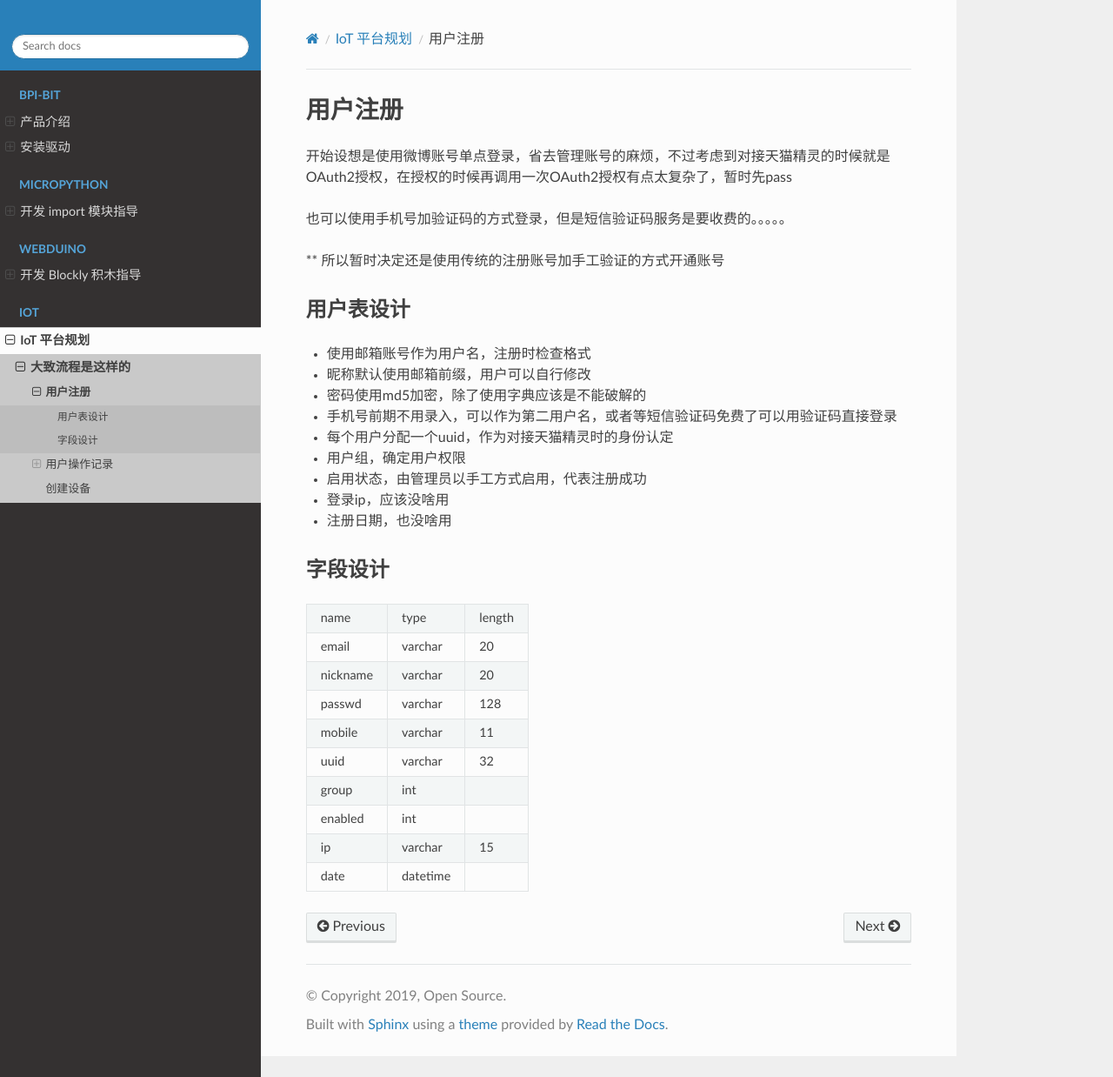
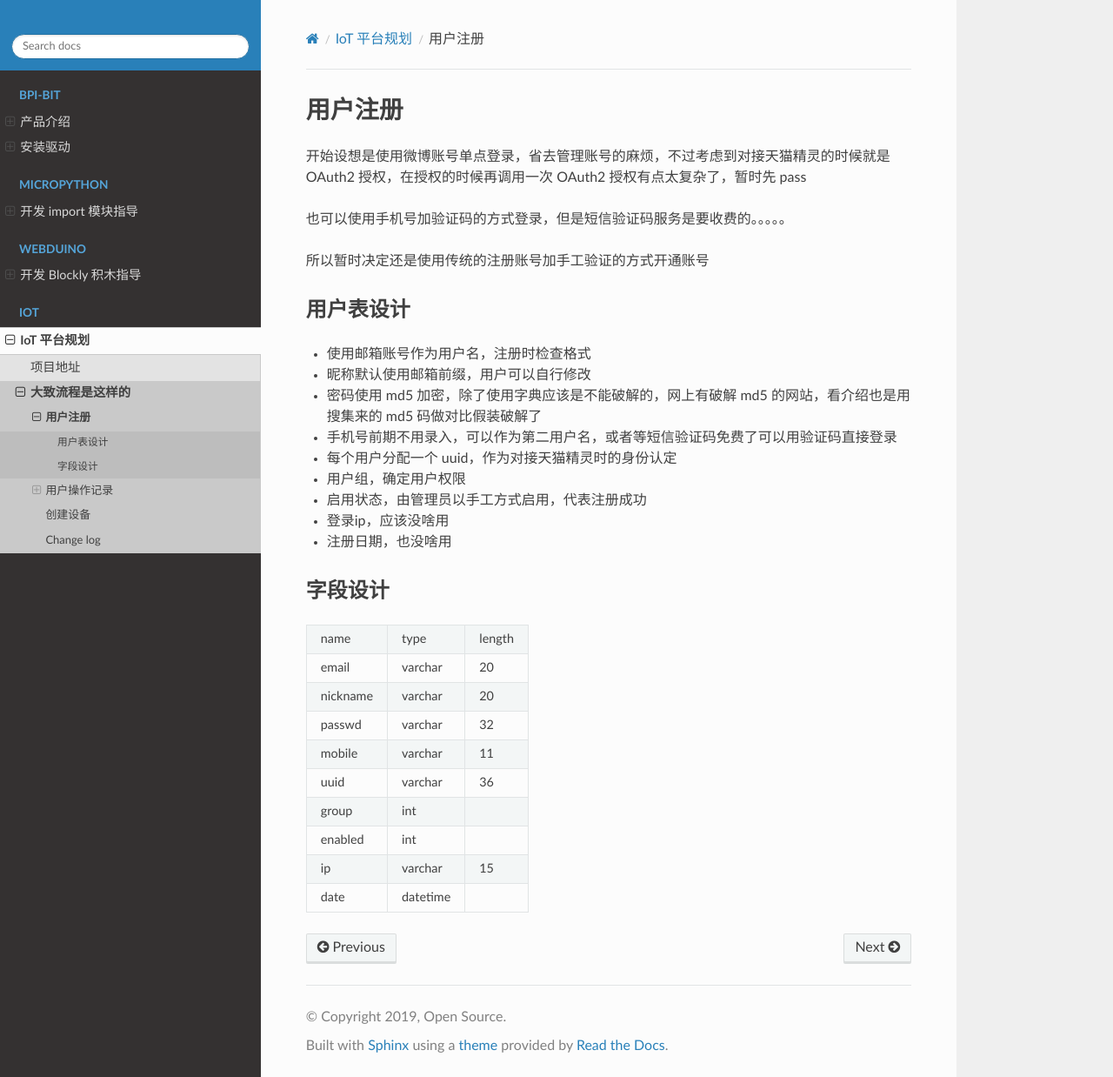
Before and after one commit to BPI-STEAM/Dev, a Sphinx documentation site: the page built from source/iot/sign_up.rst, in a window 1280 px wide and 1238 px high. Shown: the whole window at 87% size. Built offline with Sphinx 7.4.7 and the Read the Docs theme 2.0.0, drawn with Linux system fonts in a browser that asks for light colours.

Commit message:
修正一些内容，增加change log

```diff
--- /dev/null
+++ b/source/iot/change_log.rst
@@ -0,0 +1,4 @@
+Change log
+----------------
+
+2019.6.11: 完成了用户登录页面、用户注册页面和相应脚本文件以及 API 程序
--- a/source/iot/sign_up.rst
+++ b/source/iot/sign_up.rst
@@ -1,20 +1,20 @@
 用户注册
 ========================
 
-开始设想是使用微博账号单点登录，省去管理账号的麻烦，不过考虑到对接天猫精灵的时候就是OAuth2授权，在授权的时候再调用一次OAuth2授权有点太复杂了，暂时先pass
+开始设想是使用微博账号单点登录，省去管理账号的麻烦，不过考虑到对接天猫精灵的时候就是 OAuth2 授权，在授权的时候再调用一次 OAuth2 授权有点太复杂了，暂时先 pass
 
 也可以使用手机号加验证码的方式登录，但是短信验证码服务是要收费的。。。。。
 
-** 所以暂时决定还是使用传统的注册账号加手工验证的方式开通账号
+所以暂时决定还是使用传统的注册账号加手工验证的方式开通账号
 
 用户表设计
 -----------------
 
 + 使用邮箱账号作为用户名，注册时检查格式
 + 昵称默认使用邮箱前缀，用户可以自行修改
-+ 密码使用md5加密，除了使用字典应该是不能破解的
++ 密码使用 md5 加密，除了使用字典应该是不能破解的，网上有破解 md5 的网站，看介绍也是用搜集来的 md5 码做对比假装破解了
 + 手机号前期不用录入，可以作为第二用户名，或者等短信验证码免费了可以用验证码直接登录
-+ 每个用户分配一个uuid，作为对接天猫精灵时的身份认定
++ 每个用户分配一个 uuid，作为对接天猫精灵时的身份认定
 + 用户组，确定用户权限
 + 启用状态，由管理员以手工方式启用，代表注册成功
 + 登录ip，应该没啥用
@@ -30,11 +30,11 @@ email     varchar   20
 --------  --------  -------
 nickname  varchar   20
 --------  --------  -------
-passwd    varchar   128
+passwd    varchar   32
 --------  --------  -------
 mobile    varchar   11
 --------  --------  -------
-uuid      varchar   32
+uuid      varchar   36
 --------  --------  -------
 group     int
 --------  --------  -------
```
Also changed, not shown: source/iot/index.rst (+12 -4 lines).
